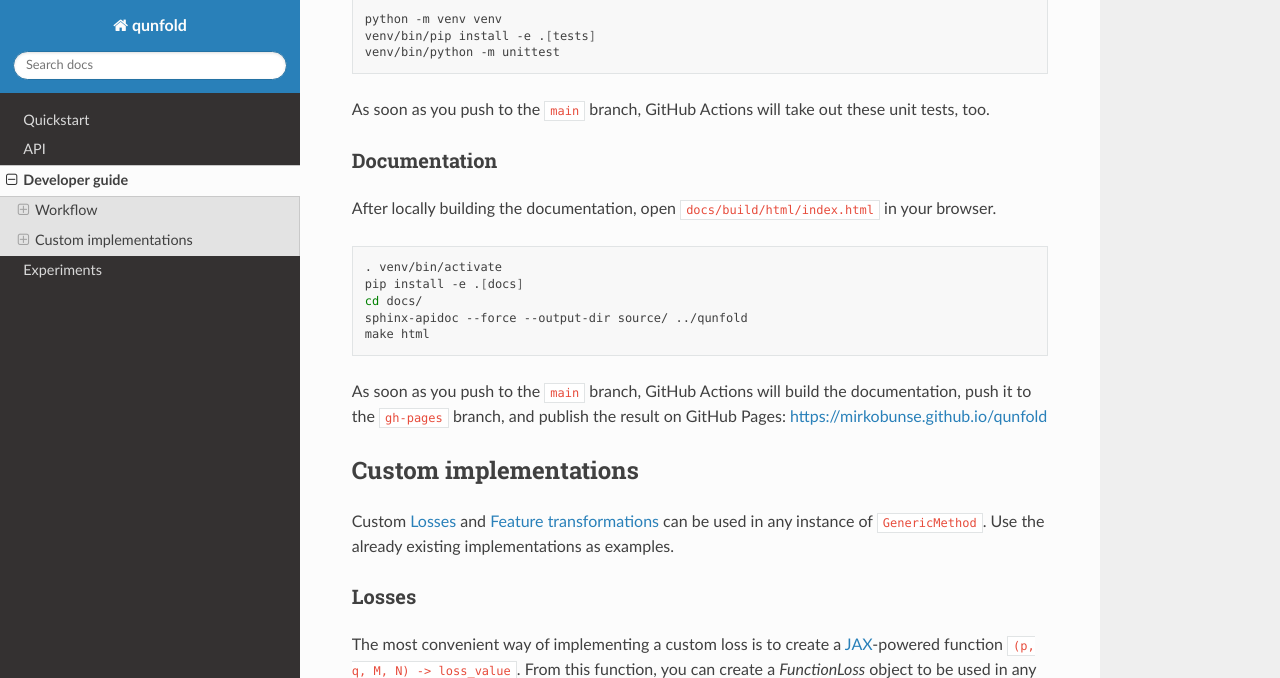
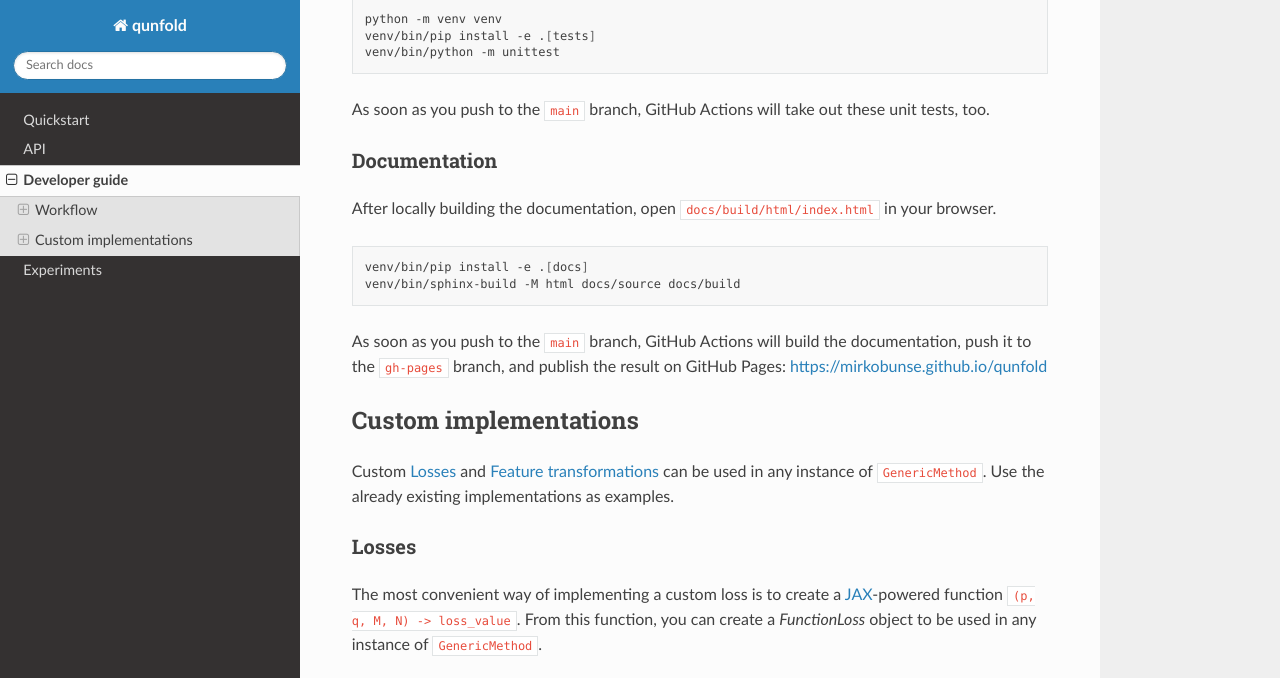
Before and after one commit to mirkobunse/qunfold, a Sphinx documentation site: the page built from docs/source/developer-guide.md, in a window 1280 px wide and 900 px high, scrolled down 438 px, cut to the strip 0-678 px from the top of the window. Built offline with Sphinx 7.4.7 and the Read the Docs theme 2.0.0, drawn with Linux system fonts in a browser that asks for light colours.

Commit message:
Simplify the documentation of how to build the docs locally (and correct the version to an rc version)

````diff
--- a/docs/source/developer-guide.md
+++ b/docs/source/developer-guide.md
@@ -24,11 +24,8 @@
 After locally building the documentation, open `docs/build/html/index.html` in your browser.
 
 ```bash
-. venv/bin/activate
-pip install -e .[docs]
-cd docs/
-sphinx-apidoc --force --output-dir source/ ../qunfold
-make html
+venv/bin/pip install -e .[docs]
+venv/bin/sphinx-build -M html docs/source docs/build
 ```
 
 As soon as you push to the `main` branch, GitHub Actions will build the documentation, push it to the `gh-pages` branch, and publish the result on GitHub Pages: [https://mirkobunse.github.io/qunfold](https://mirkobunse.github.io/qunfold)
--- a/qunfold/__init__.py
+++ b/qunfold/__init__.py
@@ -1,4 +1,4 @@
-__version__ = "0.1.5"
+__version__ = "0.1.5-rc"
 
 from .losses import (
     instantiate_loss,
````
Also changed, not shown: docs/source/index.md (+1 -8 lines), 3 other files.
